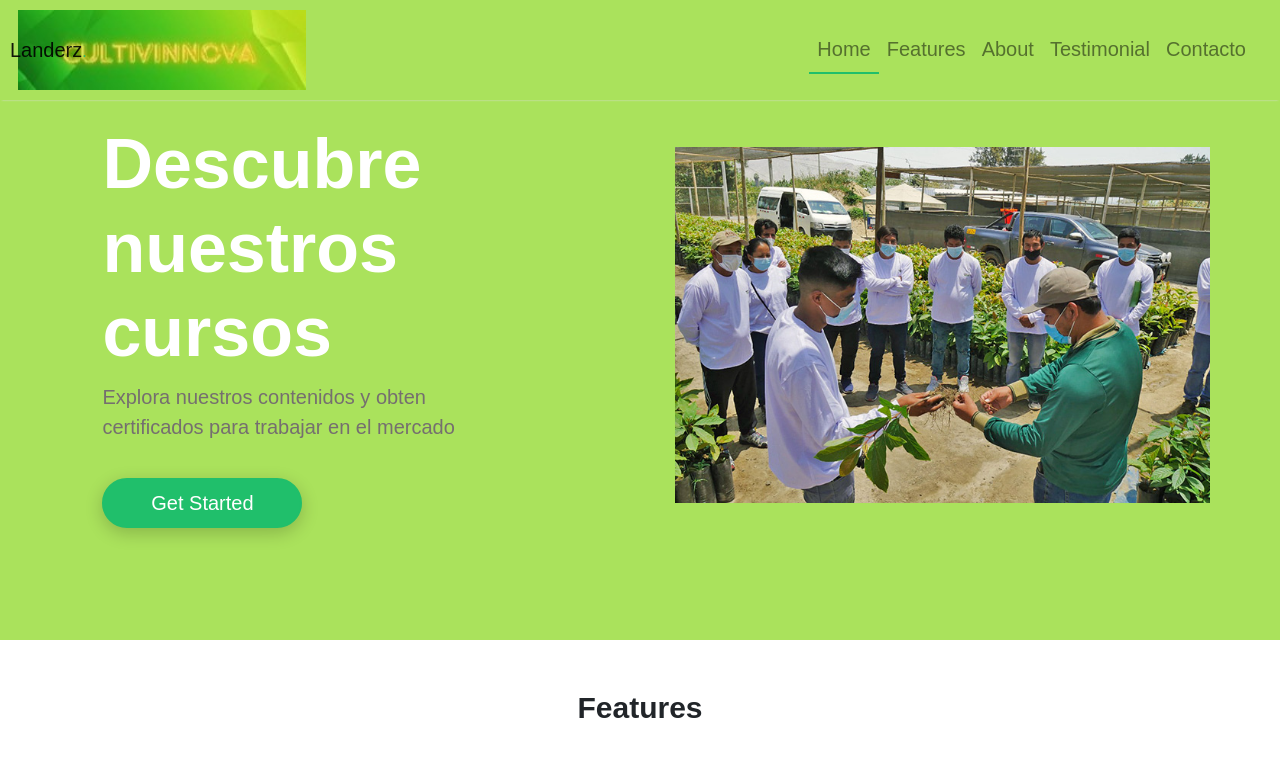
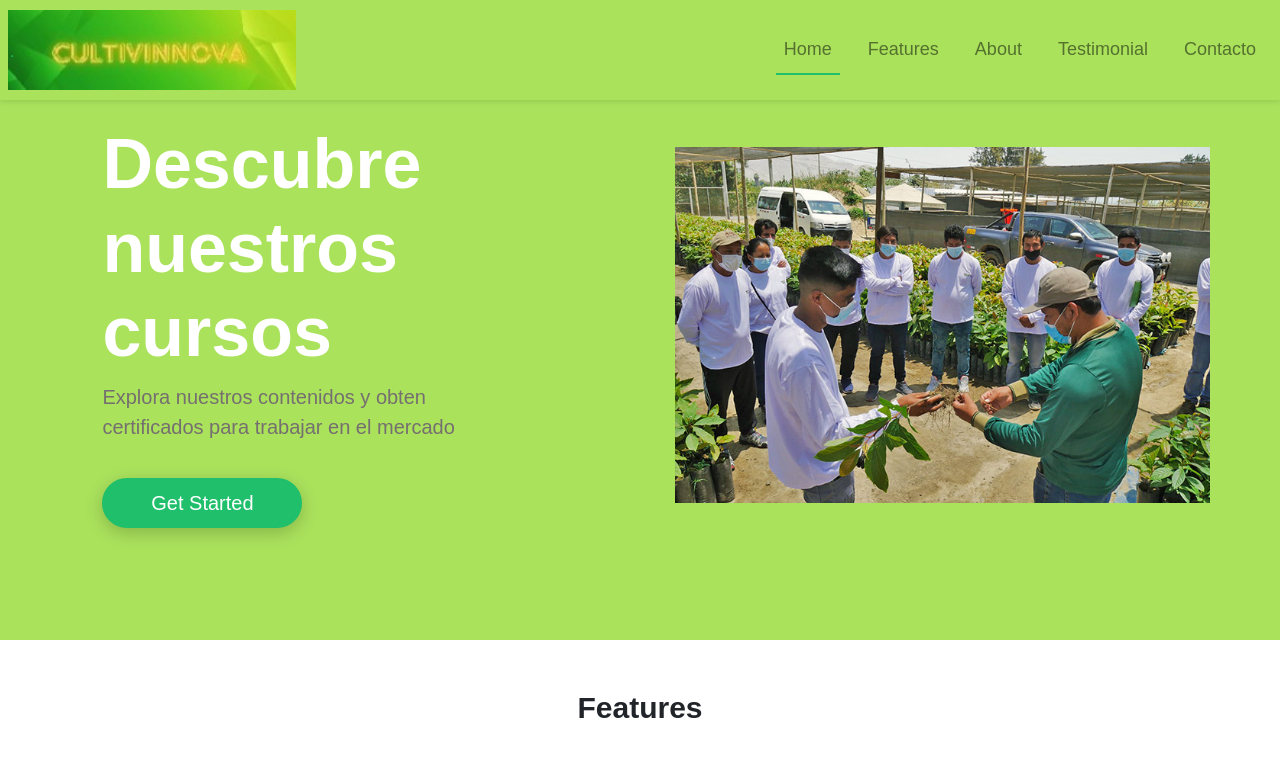
Before and after one commit to JeffersonCastroPariona/Landing-Page-1, a plain HTML site: page index.html in a window 1280 px wide. Shown: the top 763 px of the page. Drawn offline with nearby package versions, Linux system fonts and the light colour scheme; no server answers; files whose address does not match are found by name.

Commit message:
v2-final

```diff
--- a/css/estilos.css
+++ b/css/estilos.css
@@ -229,7 +229,36 @@ a.botonGetStarted:hover {
 /* ESTILOS NAVBAR */
 
 .navbar {
-    box-shadow: 0 2px 2px -2px #dcdcdc;
+    display: flex; /* Activa Flexbox */
+    justify-content: center; /* Centra horizontalmente el contenido dentro de la barra */
+    align-items: center; /* Alinea verticalmente los elementos */
+    background-color: #f5f5f5; /* Fondo claro para la barra */
+    padding: 10px 0; /* Espaciado interno */
+    box-shadow: 0 2px 5px rgba(0, 0, 0, 0.1); /* Sombra ligera */
+}
+
+.navbar-nav {
+    display: flex; /* Pone los elementos en fila */
+    gap: 20px; /* Espaciado entre los enlaces */
+    list-style: none; /* Elimina los puntos de la lista */
+    margin: 0; /* Elimina margen */
+    padding: 0; /* Elimina padding */
+}
+
+.nav-item {
+    text-align: center; /* Asegura que los enlaces estén centrados */
+}
+
+.nav-link {
+    text-decoration: none; /* Elimina el subrayado */
+    color: #333; /* Color del texto */
+    font-size: 18px; /* Tamaño de la fuente */
+    padding: 10px 15px; /* Espaciado interno para los enlaces */
+    transition: color 0.3s ease; /* Animación suave */
+}
+
+.nav-link:hover {
+    color: #20bf6b; /* Cambia el color al pasar el ratón */
 }
 
 .navbar-brand {
--- a/index.html
+++ b/index.html
@@ -20,7 +20,7 @@
 <!-- Contenedor Header -->
 <header id="linkHome">
     <nav id="navFixed" class="navbar fixed-top navbar-expand-lg navbar-light bg-light p-10px">
-        <a class="navbar-brand" href="#linkHome">Landerz<small>.</small></a>
+        <a class="navbar-brand" href="#linkHome"><small>.</small></a>
         <button class="navbar-toggler" type="button" data-toggle="collapse" data-target="#navbarSupportedContent" aria-controls="navbarSupportedContent" aria-expanded="false" aria-label="Toggle navigation">
             <span class="navbar-toggler-icon"></span>
         </button>
```
